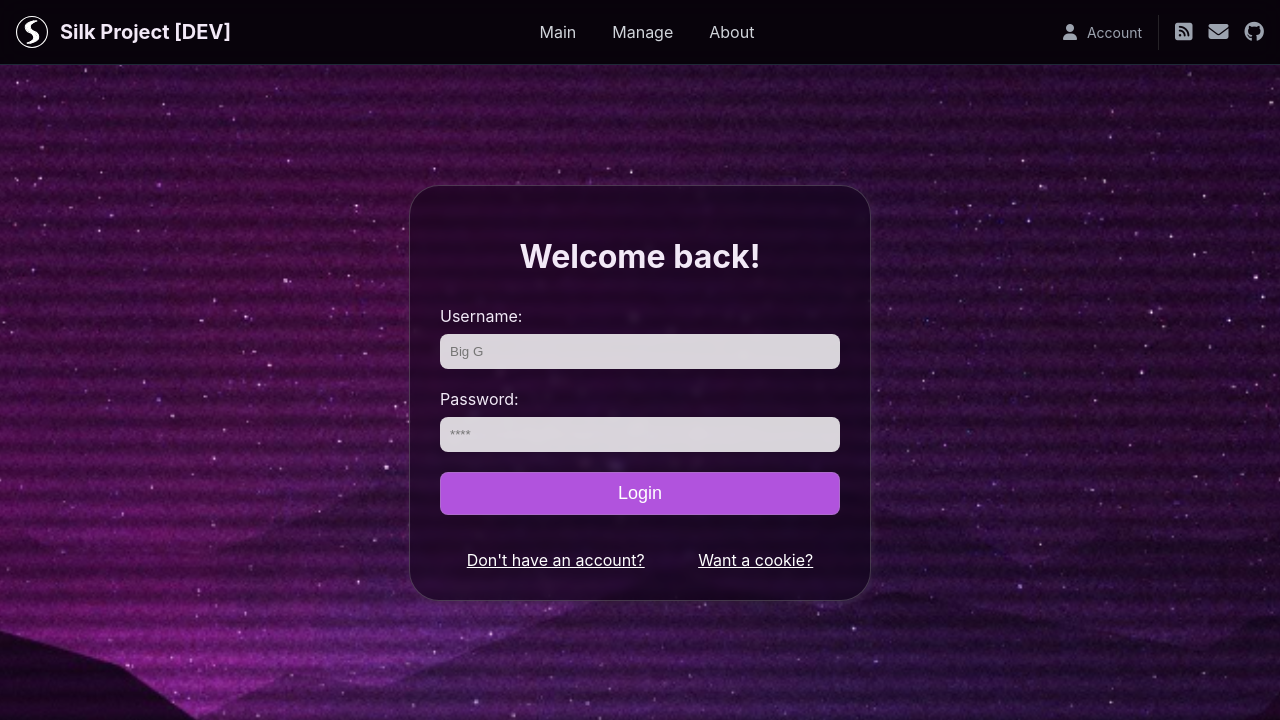
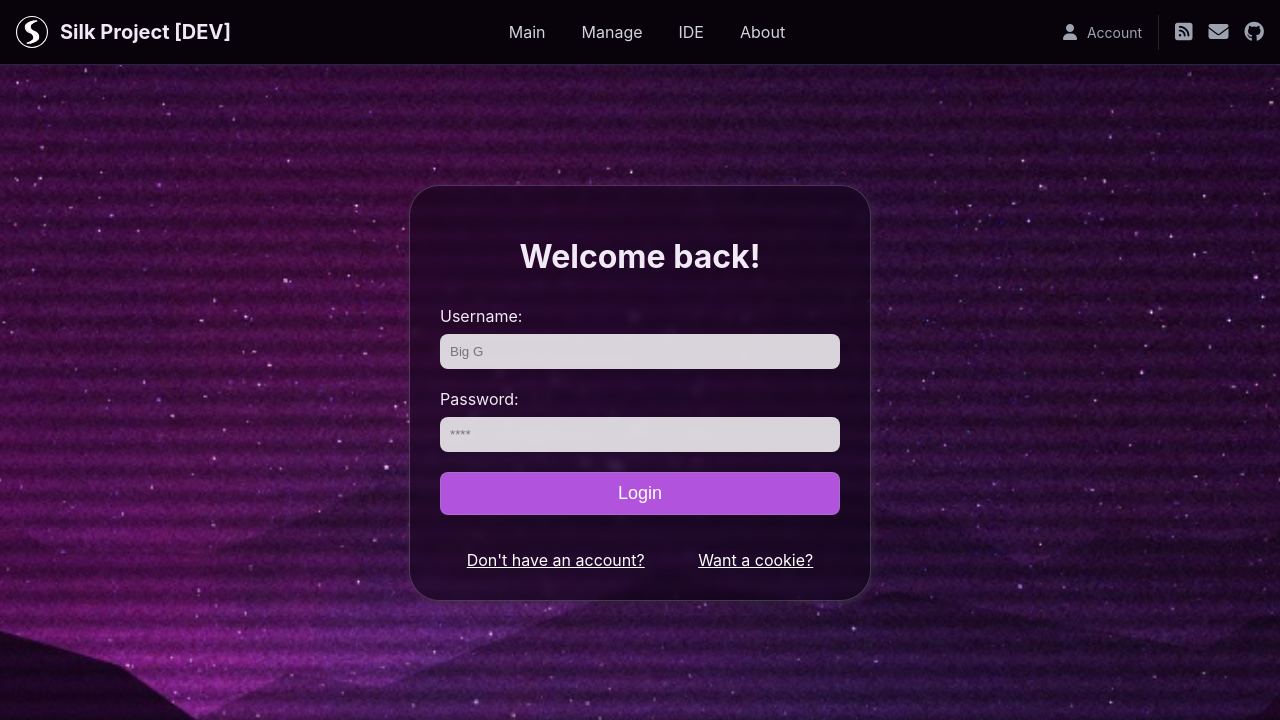
Before and after one commit to Silk-Project/silk-dev-portal, a Flask app: page /login.html in a window 1280 px wide. Shown: the top 720 px of the page. Run offline with Flask 3, Linux system fonts and the light colour scheme; data that the repository does not hold is empty; parts of the project's set-up code (start-up, migrations or seed data) failed here and were passed over.

Commit message:
Add IDE link to login screen navigation bar

```diff
--- a/portal/templates/login.html
+++ b/portal/templates/login.html
@@ -320,6 +320,7 @@
                 <nav class="desktop-nav">
                     <a href="index.html" class="nav-link">Main</a>
                     <a href="manage.html" class="nav-link">Manage</a>
+                    <a href="ide.html" class="nav-link">IDE</a>
                     <a href="about.html" class="nav-link">About</a>
                 </nav>
 
```
